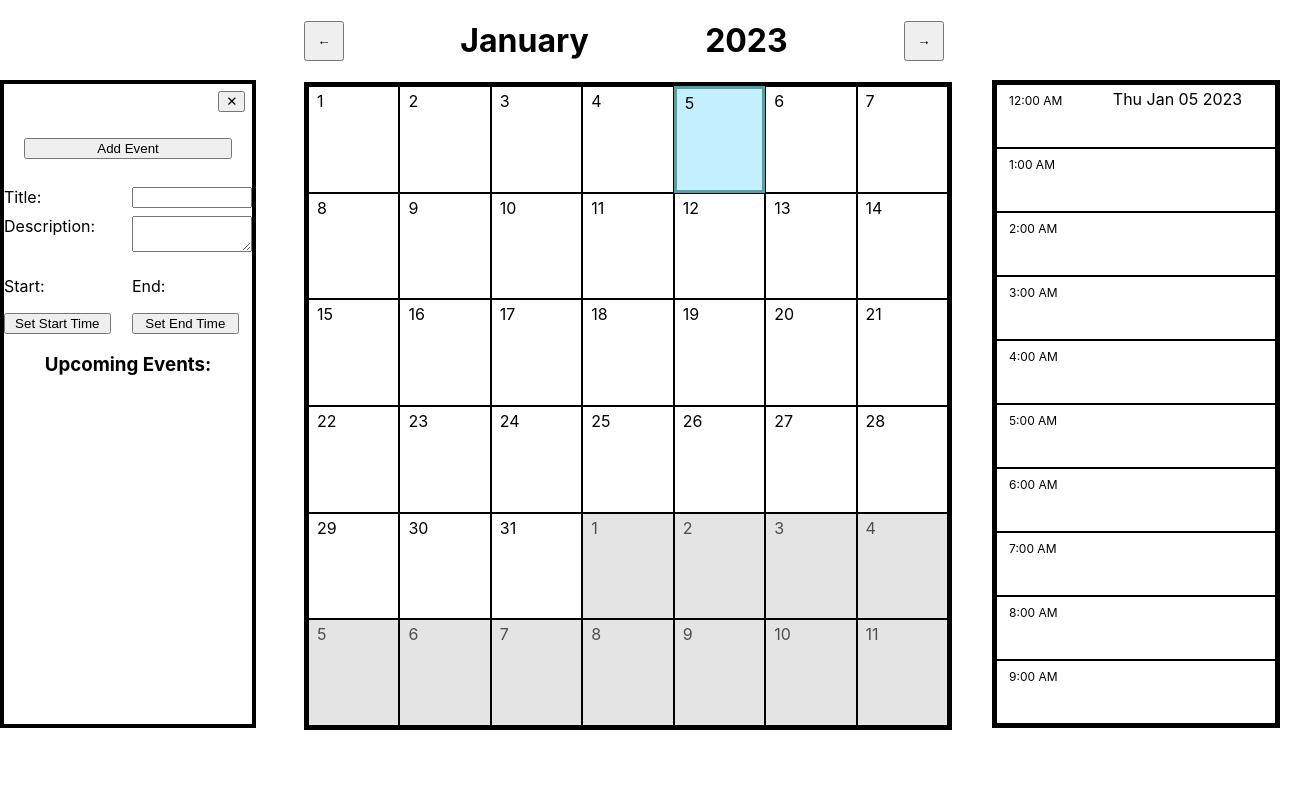
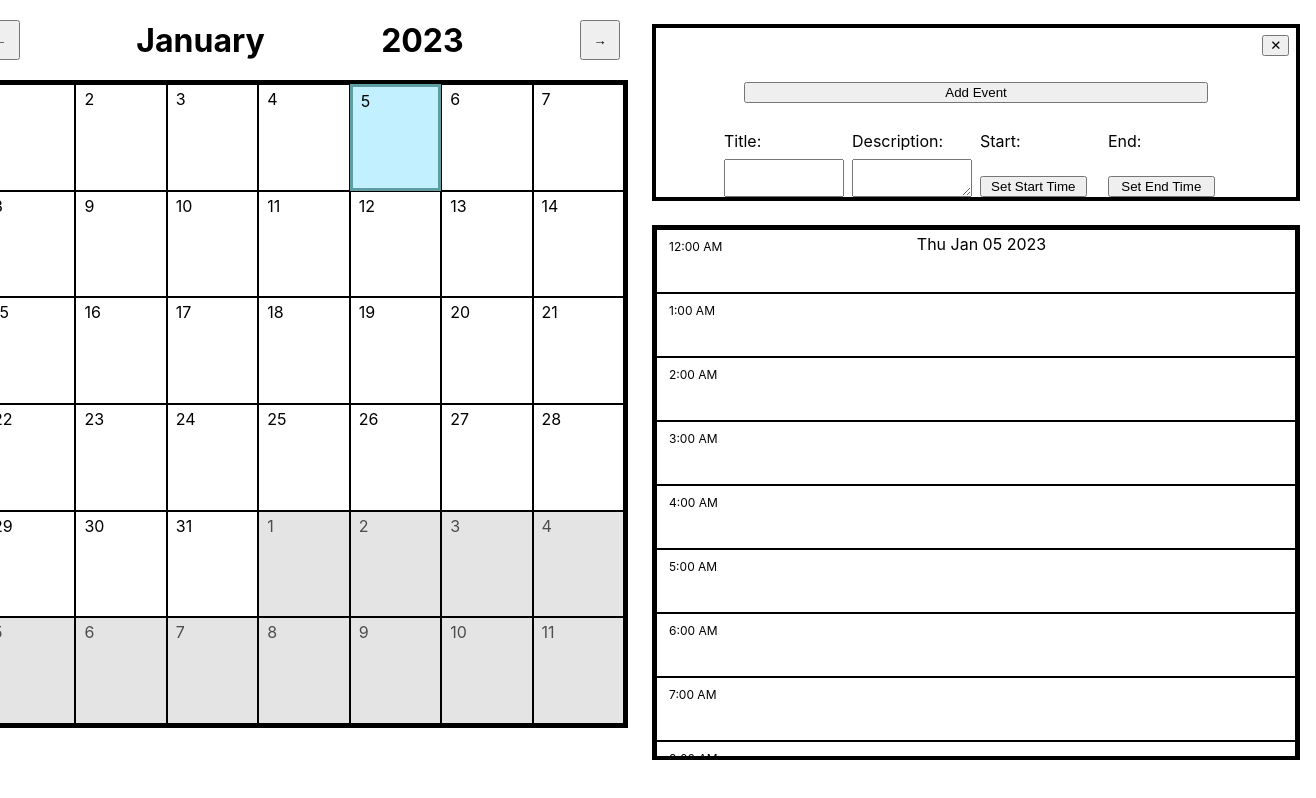
Before and after one commit to R-JG/Scheduler--Old, a React (Create React App) app: page / in a window 1280 px wide. Both pictures are taken after a click on the button "Create Event". Shown: the whole page, 1316 px wide, since content can reach past the window. Built offline with nearby package versions, Linux system fonts and the light colour scheme; the HTML template or start-up script is replaced by a standard one.

Commit message:
Rearrange component layout so that the create event button and panel expand above the day panel. Add conditions to stageEventEdit and the create event button to prevent event edit and event creation from happening simultaneously.

```diff
--- a/src/App.css
+++ b/src/App.css
@@ -1,11 +1,28 @@
 .App {
+  height: 100vh;
   display: flex;
   flex-direction: row;
   justify-content: center;
   align-items: flex-start;
 }
 
+.main--second-section {
+  height: 100%;
+  display: flex;
+  flex-direction: column;
+  justify-content: flex-start;
+  align-items: center;
+}
+
+.second-section-header {
+  height: 5rem;
+  width: 100%;
+  display: flex;
+  flex-direction: row;
+  justify-content: flex-start;
+  align-items: center;
+}
+
 .button--create-event {
-  margin-top: 10em;
-  margin-right: 1em;
+  margin-inline: 2em;
 }
--- a/src/App.js
+++ b/src/App.js
@@ -86,6 +86,7 @@ export default function App() {
     };
 
     function stageEventEdit(eventToEdit) {
+        if (createEventMode) return;
         setEventFormData({...eventToEdit});
         setEditEventMode(true);
     };
@@ -129,13 +130,26 @@ export default function App() {
 
     return (
         <main className='App'>
-            {(!createEventMode && !editEventMode) &&
+            <Calendar
+                currentDate={currentDate}
+                calendarDates={calendarDates}
+                selection={selection}
+                events={events}
+                eventFormData={eventFormData}
+                changeMonth={changeMonth}
+                updateSelection={updateSelection}
+                updateEventFormTimes={updateEventFormTimes}
+            />
+            <div className='main--second-section'>
+                {!createEventMode &&
+                <div className='second-section-header'>
                     <button
                         className='button--create-event'
-                onClick={() => setCreateEventMode(true)}
+                        onClick={() => (!editEventMode) ? setCreateEventMode(true) : undefined}
                     >
                         Create Event
-            </button>}
+                    </button>
+                </div>}
                 {createEventMode &&
                 <EventPanel
                     events={events}
@@ -147,16 +161,6 @@ export default function App() {
                     addNewEvent={addNewEvent}
                     updateEventFormValue={updateEventFormValue}
                 />}
-            <Calendar
-                currentDate={currentDate}
-                calendarDates={calendarDates}
-                selection={selection}
-                events={events}
-                eventFormData={eventFormData}
-                changeMonth={changeMonth}
-                updateSelection={updateSelection}
-                updateEventFormTimes={updateEventFormTimes}
-            />
                 <DayPanel
                     calendarDates={calendarDates}
                     currentDate={currentDate}
@@ -172,6 +176,7 @@ export default function App() {
                     deleteEvent={deleteEvent}
                     updateEventFormValue={updateEventFormValue}
                 />
+            </div>
         </main>
     );
 };
--- a/src/components/DayPanelEvent.js
+++ b/src/components/DayPanelEvent.js
@@ -61,8 +61,12 @@ export default function DayPanelEvent(props) {
                             >
                                 ⛭
                             </button>
-                            <h1>{event.title}</h1>
-                            <p>{event.description}</p>
+                            <h1 className='event-column-title'>
+                                {event.title}
+                            </h1>
+                            <p className='event-column-description'>
+                                {event.description}
+                            </p>
                         </div>
                     );
                 };
--- a/src/components/EventPanel.js
+++ b/src/components/EventPanel.js
@@ -51,6 +51,7 @@ export default function EventPanel(props) {
         }));
     };
 
+    /*
     const eventList = events.map((event) => (
         <div className='temp-event' key={event.id}>
             <div
@@ -61,7 +62,8 @@ export default function EventPanel(props) {
             <div>{`From ${event.start.toDateString()}`}</div>
             <div>{`To ${event.end.toDateString()}`}</div>
         </div>
-    ))
+    ));
+    */
 
     return (
         <div className='EventPanel'>
@@ -71,33 +73,39 @@ export default function EventPanel(props) {
                 ✕
             </button>
             <form
-                className='event-form'
+                className='event-creation-form'
                 onSubmit={handleSubmit}
             >
                 <button className='button--add-event'>
                     Add Event
                 </button>
-                <label htmlFor='event-form--title'>
+                <label
+                    className='event-creation-title-label'
+                    htmlFor='event-creation-form--title'>
                     Title:
                 </label>
                 <input
-                    id='event-form--title'
+                    id='event-creation-form--title'
                     type='text'
                     name='title'
                     value={eventFormData.title}
                     onChange={handleChange}
                 />
-                <label htmlFor='event-form--description'>
+                <label
+                    className='event-creation-description-label'
+                    htmlFor='event-creation-form--description'>
                     Description:
                 </label>
                 <textarea
-                    id='event-form--description'
+                    id='event-creation-form--description'
                     name='description'
                     value={eventFormData.description}
                     onChange={handleChange}
                 />
-                <div>
-                    <p>Start: </p>
+                <p className='event-creation-start-label'>
+                    Start:
+                </p>
+                <div className='event-creation-form--start'>
                     <p>
                         {(typeof eventFormData.start === 'object')
                             ? eventFormData.start.toDateString()
@@ -112,8 +120,10 @@ export default function EventPanel(props) {
                         {(timeSelectMode.eventStart) ? '✓' : 'Set Start Time'}
                     </button>
                 </div>
-                <div>
-                    <p>End: </p>
+                <p className='event-creation-end-label'>
+                    End:
+                </p>
+                <div className='event-creation-form--end'>
                     <p>
                         {(typeof eventFormData.end === 'object')
                             ? eventFormData.end.toDateString()
@@ -129,10 +139,6 @@ export default function EventPanel(props) {
                     </button>
                 </div>
             </form>
-            <div className='upcoming-events'>
-                <h3>Upcoming Events:</h3>
-                {eventList}
-            </div>
         </div>
     );
 };
--- a/src/components/css/Calendar.css
+++ b/src/components/css/Calendar.css
@@ -1,4 +1,9 @@
+.Calendar {
+    margin-inline: 1em;
+}
+
 .calendar-header {
+    height: 5rem;
     width: 40rem;
     display: flex;
     flex-direction: row;
--- a/src/components/css/DayPanel.css
+++ b/src/components/css/DayPanel.css
@@ -3,11 +3,10 @@
 }
 
 .DayPanel {
-    height: 40em;
-    width: 40%;
-    min-width: 14rem;
-    margin-left: 3em;
-    margin-top: 5em;
+    max-height: 40rem;
+    width: 40rem;
+    margin-inline: 1em;
+    margin-bottom: 2.5em;
     border: 0.25rem solid black;
     overflow: scroll;
     position: relative;
--- a/src/components/css/DayPanelEvent.css
+++ b/src/components/css/DayPanelEvent.css
@@ -22,12 +22,18 @@
     z-index: 100;
     display: flex;
     flex-direction: column;
+    overflow: scroll;
 }
 
-.expanded-event-column--edit-mode {}
+.event-column-title {
+    width: 90%;
+    margin: 0;
+    word-wrap: break-word;
+}
 
-.expanded-event-column h1 {
-    margin: 0;
+.event-column-description {
+    width: 90%;
+    word-wrap: break-word;
 }
 
 .button--edit-event {
--- a/src/components/css/EventPanel.css
+++ b/src/components/css/EventPanel.css
@@ -1,24 +1,67 @@
 .EventPanel {
-    height: 40em;
-    width: 20em;
-    margin-right: 3em;
-    margin-top: 5em;
+    width: 40rem;
+    margin-block: 1.5em;
     border: 0.25rem solid black;
+    background-color: white;
     display: flex;
     flex-direction: column;
     justify-content: flex-start;
     align-items: center;
 }
 
-.event-form {
+.event-creation-form {
     display: grid;
-    grid-template-columns: repeat(2, 7.5em);
+    grid-template-columns: repeat(4, 7.5em);
+    grid-template-rows: repeat(3, auto);
     gap: 0.5em;
+}
+
+.event-creation-title-label {
+    grid-column: 1 / 2;
+    grid-row: 2 / 3;
+}
+
+#event-creation-form--title {
+    grid-column: 1 / 2;
+    grid-row: 3 / 4;
+}
+
+.event-creation-description-label {
+    grid-column: 2 / 3;
+    grid-row: 2 / 3;
+}
+
+#event-creation-form--description {
+    grid-column: 2 / 3;
+    grid-row: 3 / 4;
+}
+
+.event-creation-start-label {
+    margin: 0;
+    grid-column: 3 / 4;
+    grid-row: 2 / 3;
+}
+
+.event-creation-form--start {
+    grid-column: 3 / 4;
+    grid-row: 3 / 4;
+}
+
+.event-creation-end-label {
+    margin: 0;
+    grid-column: 4 / 5;
+    grid-row: 2 / 3;
+}
+
+.event-creation-form--end {
+    grid-column: 4 / 5;
+    grid-row: 3 / 4;
 }
 
 .button--add-event {
     margin: 1.5em;
-    grid-column: 1 / 3;
+    grid-column: 1 / 5;
+    grid-row: 1 / 2;
 }
 
 .button--set-start-time {
```
Lines whose indentation alone changed are shown as unchanged.
